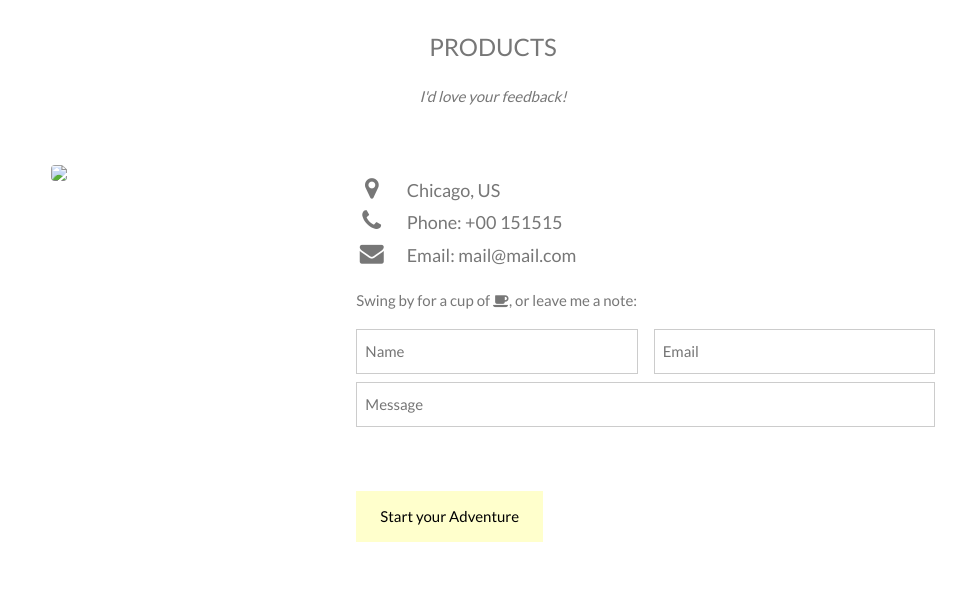
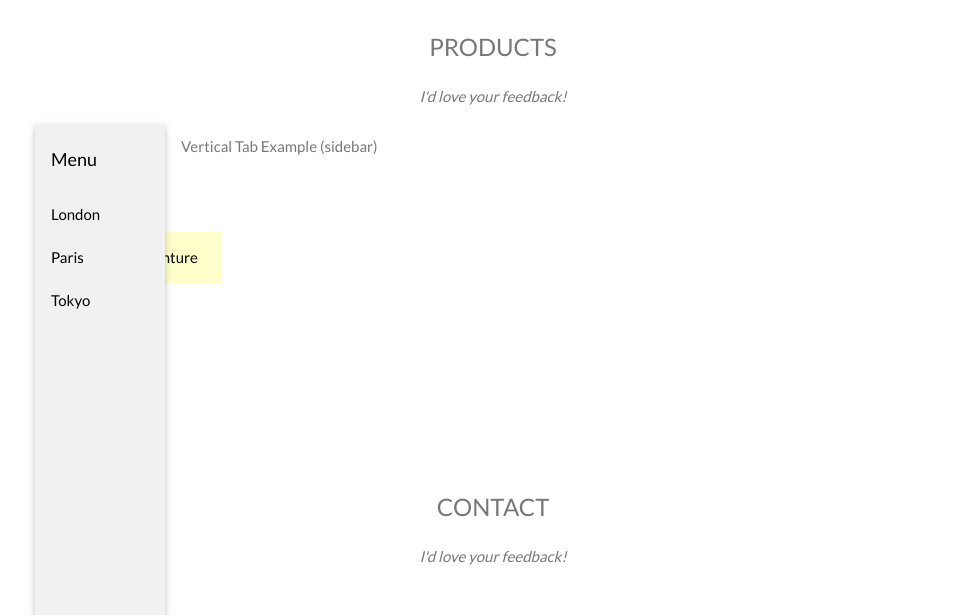
Before and after one commit to ashley-emma/4-product-bourgeois, a plain HTML site: page index.html in a window 1280 px wide. Shown: the part 2720-3335 px from the top of the page, without its empty margins (147-1113 px from the left). Drawn offline with nearby package versions, Linux system fonts and the light colour scheme.

Commit message:
Update index.html

```diff
--- a/index.html
+++ b/index.html
@@ -147,32 +147,45 @@
                 <h3 class="w3-center">PRODUCTS</h3>
                 <p class="w3-center"><em>I'd love your feedback!</em></p>
 
-                <div class="w3-row w3-padding-32 w3-section">
-                    <div class="w3-col m4 w3-container">
-                        <img src="/w3images/map.jpg" class="w3-image w3-round" style="width:100%">
-                    </div>
-                    <div class="w3-col m8 w3-panel">
-                        <div class="w3-large w3-margin-bottom">
-                            <i class="fa fa-map-marker fa-fw w3-hover-text-black w3-xlarge w3-margin-right"></i> Chicago, US<br>
-                            <i class="fa fa-phone fa-fw w3-hover-text-black w3-xlarge w3-margin-right"></i> Phone: +00 151515<br>
-                            <i class="fa fa-envelope fa-fw w3-hover-text-black w3-xlarge w3-margin-right"></i> Email: mail@mail.com<br>
-                        </div>
-                        <p>Swing by for a cup of <i class="fa fa-coffee"></i>, or leave me a note:</p>
-                        <form action="/action_page.php" target="_blank">
-                            <div class="w3-row-padding" style="margin:0 -16px 8px -16px">
-                                <div class="w3-half">
-                                    <input class="w3-input w3-border" type="text" placeholder="Name" required name="Name">
-                                </div>
-                                <div class="w3-half">
-                                    <input class="w3-input w3-border" type="text" placeholder="Email" required name="Email">
-                                </div>
-                            </div>
-                            <input class="w3-input w3-border" type="text" placeholder="Message" required name="Message">
+                <div class="w3-sidebar w3-bar-block w3-light-grey w3-card" style="width:130px">
+  <h5 class="w3-bar-item">Menu</h5>
+  <button class="w3-bar-item w3-button tablink" onclick="openCity(event, 'London')">London</button>
+  <button class="w3-bar-item w3-button tablink" onclick="openCity(event, 'Paris')">Paris</button>
+  <button class="w3-bar-item w3-button tablink" onclick="openCity(event, 'Tokyo')">Tokyo</button>
+</div>
+
+<div style="margin-left:130px">
+  <div class="w3-padding">Vertical Tab Example (sidebar)</div>
+
+  <div id="London" class="w3-container city" style="display:none">
+    <h2>London</h2>
+    <p>London is the capital city of England.</p>
+    <p>It is the most populous city in the United Kingdom, with a metropolitan area of over 13 million inhabitants.</p>
+  </div>
+
+  <div id="Paris" class="w3-container city" style="display:none">
+    <h2>Paris</h2>
+    <p>Paris is the capital of France.</p>
+    <p>The Paris area is one of the largest population centers in Europe, with more than 12 million inhabitants.</p>
+  </div>
+
+  <div id="Tokyo" class="w3-container city" style="display:none">
+    <h2>Tokyo</h2>
+    <p>Tokyo is the capital of Japan.</p>
+    <p>It is the center of the Greater Tokyo Area, and the most populous metropolitan area in the world.</p>
+  </div>
+
+</div>
+
+
+
+
+
                             <button class="w3-button w3-padding-large w3-pale-yellow" style="margin-top:64px">Start your Adventure</button>
-                        </form>
+
                     </div>
                 </div>
-            </div>
+
 
 
             <!-- Container (Contact Section) -->
```
